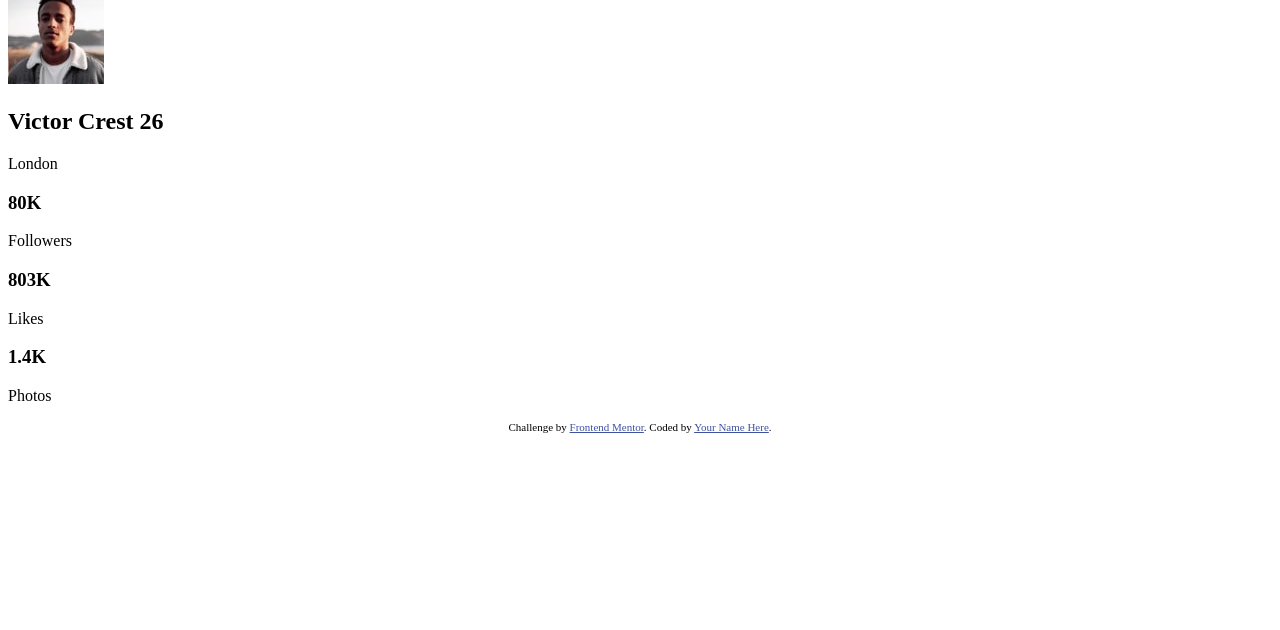
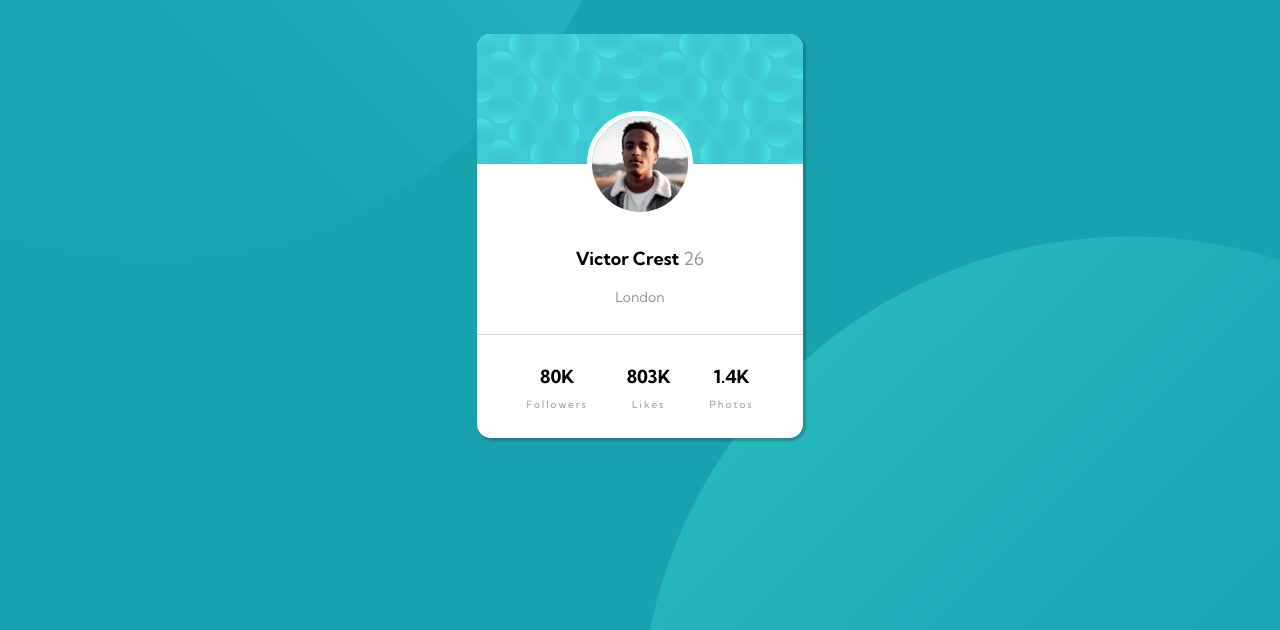
Before and after one commit to SantiagoVegaQueue/profile-card-component-main, a plain HTML site: page index.html in a window 1280 px wide. Shown: the part 164-794 px from the top of the page. Drawn offline with Linux system fonts and the light colour scheme.

Commit message:
styles finished

```diff
--- a/css/style.css
+++ b/css/style.css
@@ -3,28 +3,101 @@
     --very-dark-cyan: hsl(229, 23%, 23%);
     --dark-grayish-blue: hsl(227, 10%, 46%);
     --dark-gray: hsl(0, 0%, 59%);
+    --card-background: hsl(0, 0%, 100%);
     --main-font: 'Kumbh Sans', sans-serif;
 }
 
+* {
+    margin: 0;
+    padding: 0;
+    box-sizing: border-box;
+}
 
+html {
+    font-size: 62.5%;
+}
 
+body {
+    background-color: var(--dark-cyan);
+    font-family: var(--main-font);
+    background-image: url(../images/bg-pattern-top.svg), url(../images/bg-pattern-bottom.svg);
+    background-repeat: no-repeat, no-repeat;
+    background-position: right 50vw bottom 50vh, left 50vw top 50vh;
+}
 
+.container {
+    display: flex;
+    justify-content: center;
+    align-items: center;
+    height: 100vh;
+}
 
+.card {
+    background-color: var(--card-background);
+    width: 326px;
+    border-radius: 14px;
+    overflow: hidden;
+    box-shadow: 2px 2px 2px 1px rgba(0, 0, 0, 0.2);
+}
 
+    .card__img-header {
+        width: 100%;
+        display: block;
+    }
 
+    .card__body {
+        display: flex;
+        justify-content: center;
+        align-items: center;
+        flex-direction: column;
+        border-bottom: 1px solid rgba(153, 153, 153, 0.38);
+    }
+        .card__img-profile {
+            border: 5px solid var(--card-background);
+            border-radius: 50%;
+            margin-top: calc(-48px - 5px);
+            background-color: var(--card-background);
+        }
 
+        .card__title {
+            font-size: 1.8rem;
+            margin-top: 30px;
+        }
 
+            .card__title--age {
+                color: var(--dark-gray);
+                font-weight: 400;
+            }
 
+        .card__description {
+            color: var(--dark-gray);
+            font-size: 1.4rem;
+            margin-top: 18px;
+            margin-bottom: 28px;
+        }
 
+    .card__footer {
+        display: flex;
+        justify-content: space-around;
+        text-align: center;
+        padding: 30px 30px 27px 30px;
+    }
+        .card__numbers {
+            font-size: 1.8rem;
+            margin-bottom: 10px;
+        }
 
-
-
-
+        .card__description-stats {
+            letter-spacing: 2px;
+            color: var(--dark-gray);
+        }
 
 .attribution {
-    font-size: 11px;
+    font-size: 1.8rem;
     text-align: center;
+    color: var(--card-background);
 }
     .attribution a {
         color: hsl(228, 45%, 44%);
+        border-bottom: none;
     }
```
